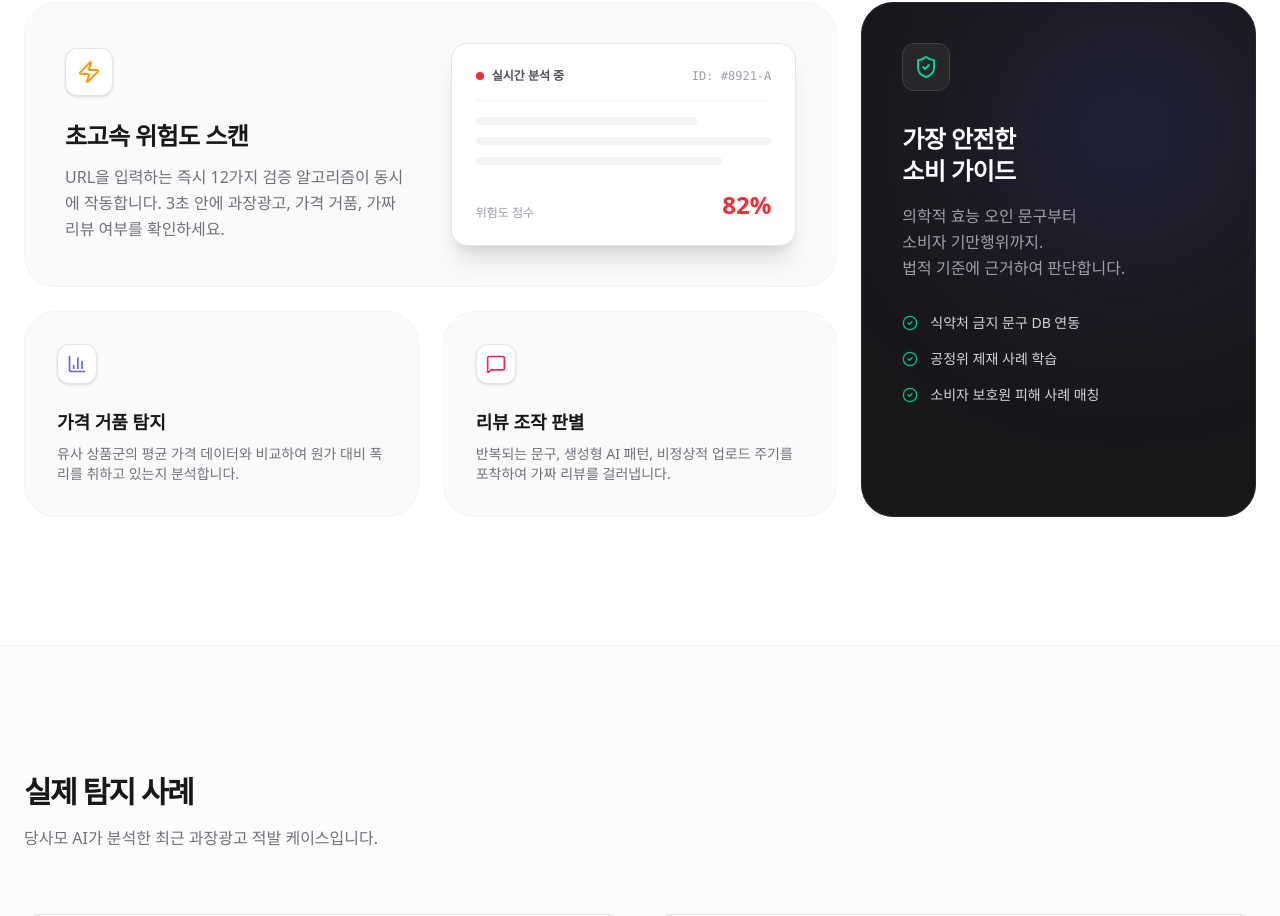
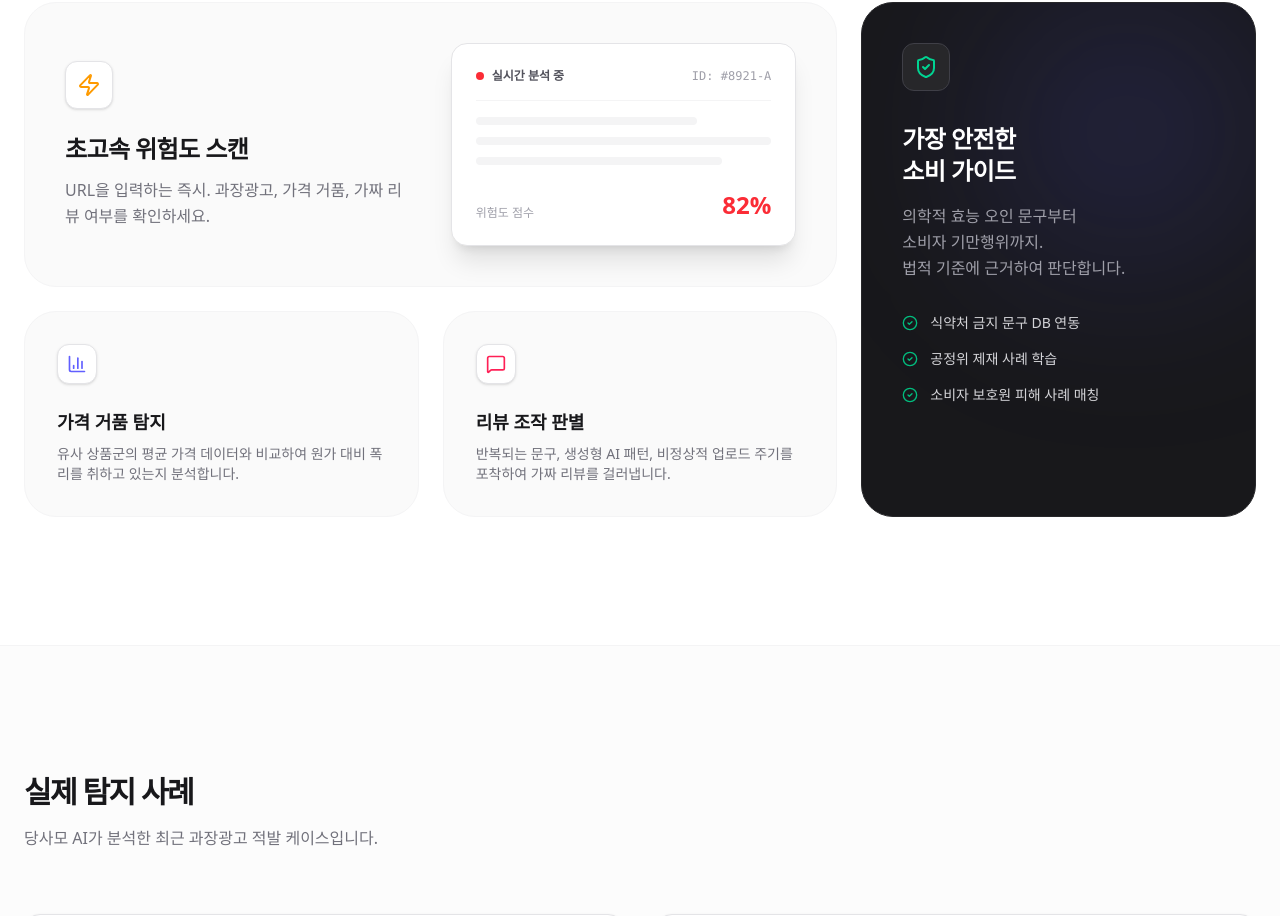
Before and after one commit to jiminseong/dangsamo-web, a Next.js app: page / in a window 1280 px wide. Shown: the part 1325-2241 px from the top of the page. Built offline with nearby package versions, Linux system fonts and the light colour scheme; no server answers.

Commit message:
update: refine HomeContent text and hide stats section

```diff
--- a/src/app/HomeContent.tsx
+++ b/src/app/HomeContent.tsx
@@ -191,8 +191,7 @@ export function HomeContent({ user, initialData }: HomeContentProps) {
                 <div>
                   <h3 className="text-2xl font-bold tracking-tight mb-3">초고속 위험도 스캔</h3>
                   <p className="text-zinc-500 leading-relaxed">
-                    URL을 입력하는 즉시 12가지 검증 알고리즘이 동시에 작동합니다. 3초 안에 과장광고,
-                    가격 거품, 가짜 리뷰 여부를 확인하세요.
+                    URL을 입력하는 즉시. 과장광고, 가격 거품, 가짜 리뷰 여부를 확인하세요.
                   </p>
                 </div>
               </div>
```
